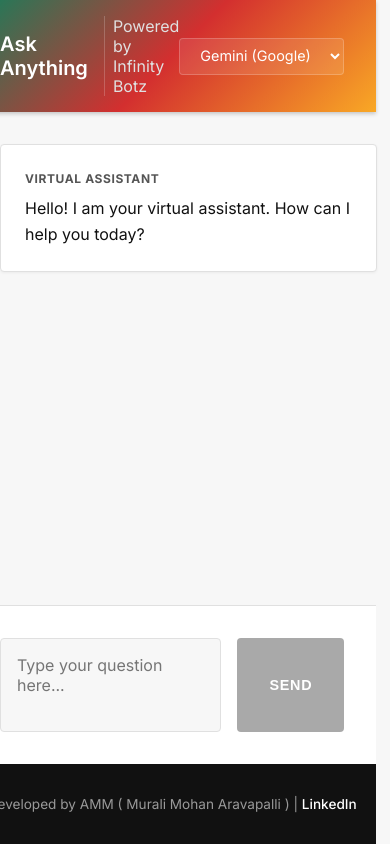
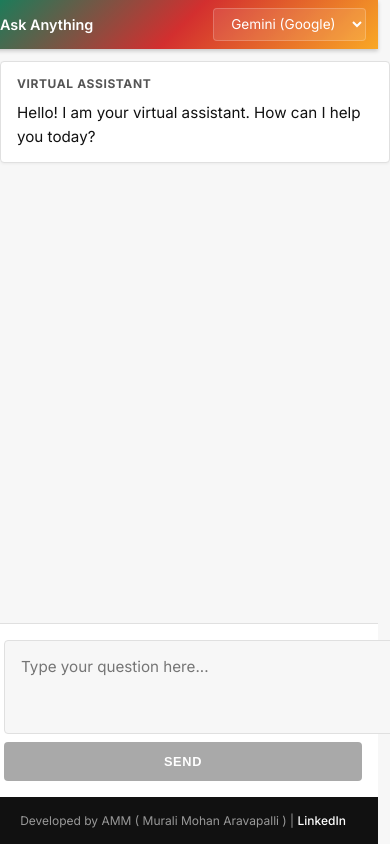
Before and after one commit to infinitybotz-amm/ask-anything-bot, a plain HTML site: page frontend/index.html in a window 390 px wide. Drawn offline with nearby package versions, Linux system fonts and the light colour scheme.

```diff
--- a/frontend/index.html
+++ b/frontend/index.html
@@ -288,6 +288,101 @@
                 transform: scale(1);
             }
         }
+
+        /* Mobile Responsive Styles */
+        @media (max-width: 768px) {
+            header {
+                padding: 0.75rem 1rem;
+                flex-wrap: wrap;
+            }
+
+            h1 {
+                font-size: 1rem;
+            }
+
+            h1::before {
+                content: 'Ask Anything';
+            }
+
+            h1 span {
+                font-size: 0.85rem;
+                padding-left: 0.35rem;
+                margin-left: 0.35rem;
+            }
+
+            .chat-container {
+                padding: 1rem;
+                gap: 1rem;
+            }
+
+            .message {
+                max-width: 90%;
+                padding: 1rem;
+                font-size: 0.95rem;
+            }
+
+            .input-area {
+                padding: 1rem;
+            }
+
+            textarea {
+                height: 50px;
+                font-size: 0.95rem;
+            }
+
+            button.send-btn {
+                padding: 0 1rem;
+                font-size: 0.8rem;
+            }
+
+            select {
+                padding: 0.4rem 0.8rem;
+                font-size: 0.85rem;
+            }
+
+            footer {
+                padding: 1rem;
+                font-size: 0.75rem;
+            }
+        }
+
+        @media (max-width: 480px) {
+            header {
+                padding: 0.5rem 0.75rem;
+            }
+
+            h1 {
+                font-size: 0.9rem;
+            }
+
+            h1 span {
+                display: none;
+                /* Hide subtitle on very small screens */
+            }
+
+            .chat-container {
+                padding: 0.75rem;
+            }
+
+            .message {
+                max-width: 95%;
+                padding: 0.75rem 1rem;
+            }
+
+            .input-wrapper {
+                flex-direction: column;
+                gap: 0.5rem;
+            }
+
+            textarea {
+                height: 60px;
+            }
+
+            button.send-btn {
+                width: 100%;
+                padding: 0.75rem;
+            }
+        }
     </style>
 </head>
 
```
